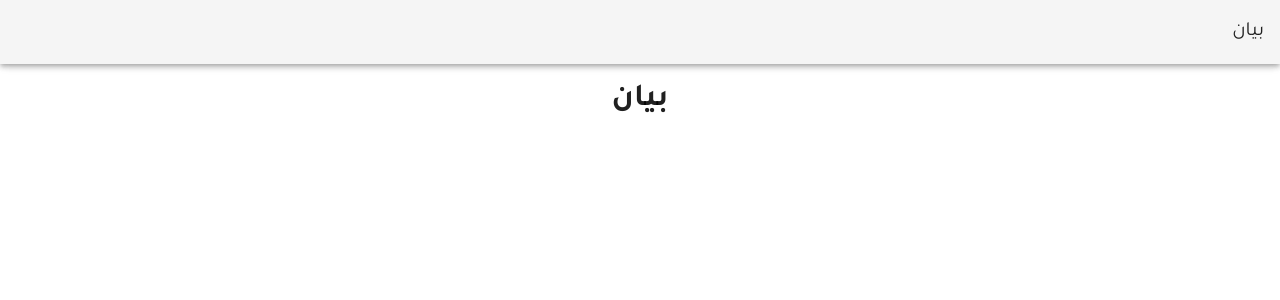
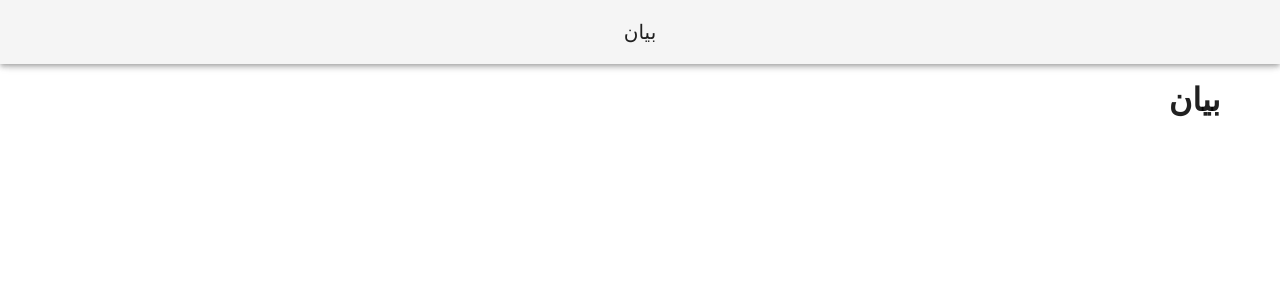
Before and after one commit to SherifGhoz/Bayan, a Nuxt app: page / in a window 1280 px wide. Shown: the top 300 px of the page. Built offline with nearby package versions, Linux system fonts and the light colour scheme.

Commit message:
fix & refactor

```diff
--- a/layouts/default.vue
+++ b/layouts/default.vue
@@ -1,7 +1,7 @@
 <template>
   <v-app>
     <v-app-bar fixed app>
-      <v-toolbar-title v-text="title" />
+      <v-toolbar-title v-text="title" class="ma-auto" />
     </v-app-bar>
     <v-content>
       <v-container>
@@ -20,10 +20,3 @@ export default {
   }
 }
 </script>
-
-<style>
-.v-application {
-  font-family: Tajawal, Arial, Helvetica, sans-serif;
-  text-align: center;
-}
-</style>
```
